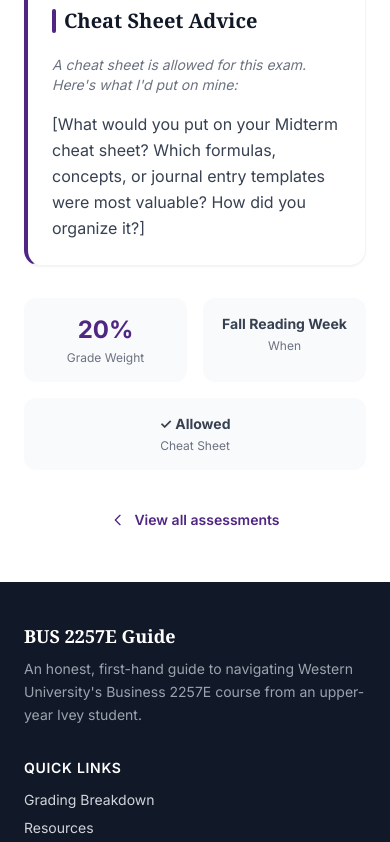
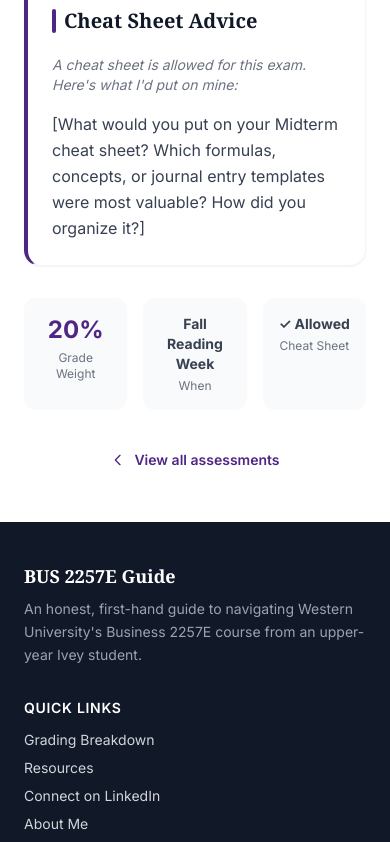
Before and after one commit to ryanruddock771-arch/bus2257-guide, a Next.js app: page /grading/midterm in a window 390 px wide. Shown: the part 636-1478 px from the top of the page. Built offline with nearby package versions, Linux system fonts and the light colour scheme.

Commit message:
Remove cheat sheet stat box for Feasibility and Participation, center remaining 2 boxes

```diff
--- a/app/grading/[assessment]/page.tsx
+++ b/app/grading/[assessment]/page.tsx
@@ -106,7 +106,8 @@
         )}
 
         {/* Quick stats bar */}
-        <div className="grid grid-cols-2 md:grid-cols-3 gap-4">
+        {a.hasCheatSheet ? (
+          <div className="grid grid-cols-3 gap-4">
             <div className="bg-gray-50 rounded-xl p-4 text-center">
               <div className="text-2xl font-bold" style={{ color: a.color }}>
                 {a.weight}%
@@ -117,13 +118,25 @@
               <div className="text-sm font-bold text-gray-700">{a.timing.split(' — ')[0]}</div>
               <div className="text-xs text-gray-500 mt-1">When</div>
             </div>
-          <div className="bg-gray-50 rounded-xl p-4 text-center col-span-2 md:col-span-1">
-            <div className="text-sm font-bold text-gray-700">
-              {a.hasCheatSheet ? '✓ Allowed' : '✗ Not Allowed'}
-            </div>
+            <div className="bg-gray-50 rounded-xl p-4 text-center">
+              <div className="text-sm font-bold text-gray-700">✓ Allowed</div>
               <div className="text-xs text-gray-500 mt-1">Cheat Sheet</div>
             </div>
           </div>
+        ) : (
+          <div className="grid grid-cols-2 gap-4 max-w-sm mx-auto w-full">
+            <div className="bg-gray-50 rounded-xl p-4 text-center">
+              <div className="text-2xl font-bold" style={{ color: a.color }}>
+                {a.weight}%
+              </div>
+              <div className="text-xs text-gray-500 mt-1">Grade Weight</div>
+            </div>
+            <div className="bg-gray-50 rounded-xl p-4 text-center">
+              <div className="text-sm font-bold text-gray-700">{a.timing.split(' — ')[0]}</div>
+              <div className="text-xs text-gray-500 mt-1">When</div>
+            </div>
+          </div>
+        )}
 
         {/* Back link */}
         <div className="text-center pt-2">
```
Lines whose indentation alone changed are shown as unchanged.
